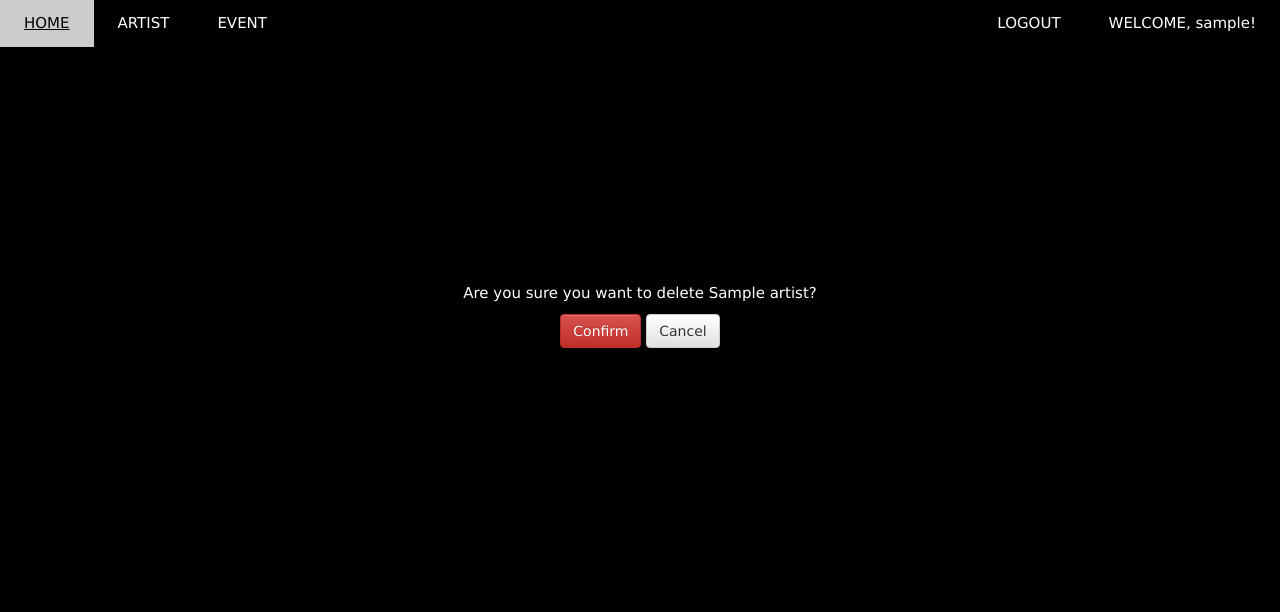
After one commit to pcjs156/INDIE-CATOR, a Django app: page /artist/delete/1/confirm in a window 1280 px wide. The commit adds this page. Shown: the top 612 px of the page. Run offline with Django 3.2, Linux system fonts and the light colour scheme; a user stored in the database is signed in; tables that the repository leaves empty hold one stand-in row (values such as "Sample post"); some libraries are stand-ins or nearby versions.

Commit message:
삭제 확인 메세지 띄우는 페이지 생성

```diff
--- /dev/null
+++ b/indiecator_app/templates/artist_delete_confirm.html
@@ -0,0 +1,68 @@
+{% load static %}
+
+<!DOCTYPE html>
+<html lang="ko">
+
+<head>
+    <meta charset="UTF-8">
+    <meta name="viewport" content="width=device-width, initial-scale=1.0">
+
+    <!-- 부트스트랩 CDN -->
+    <link rel="stylesheet" href="https://maxcdn.bootstrapcdn.com/bootstrap/3.3.2/css/bootstrap.min.css">
+    <link rel="stylesheet" href="https://maxcdn.bootstrapcdn.com/bootstrap/3.3.2/css/bootstrap-theme.min.css">
+    <script src="https://maxcdn.bootstrapcdn.com/bootstrap/3.3.2/js/bootstrap.min.js"></script>
+
+    <!-- static CSS -->
+    <link rel="stylesheet" href="https://www.w3schools.com/w3css/4/w3.css">
+    <link rel="stylesheet" href="https://fonts.googleapis.com/css?family=Lato">
+    <link rel="stylesheet" href="https://cdnjs.cloudflare.com/ajax/libs/font-awesome/4.7.0/css/font-awesome.min.css">
+
+    <link rel="stylesheet" href="{% static 'css/artist_delete_confirm.css' %}">
+
+    <title>Really?</title>
+</head>
+
+<body style="background-color: black;">
+    <header>
+        <nav>
+            <!-- Navbar -->
+            <div class="w3-top">
+                <div class="w3-bar w3-black w3-card">
+                    <a href="{% url 'event_home' %}"
+                        class="w3-bar-item w3-button w3-padding-large w3-hide-small">HOME</a>
+                    <a href="{% url 'artist_main' %}"
+                        class="w3-bar-item w3-button w3-padding-large w3-hide-small">ARTIST</a>
+                    <a href="{% url 'event_home' %}"
+                        class="w3-bar-item w3-button w3-padding-large w3-hide-small">EVENT</a>
+
+                    <type class="w3-padding-large w3-hide-small w3-right">
+                        {% if user.is_authenticated %} WELCOME, {{user.username}}!</type>
+                    <a href="{% url 'signout' %}"
+                        class="w3-padding-large w3-hover-red w3-hide-small w3-right">LOGOUT</a>
+                    {%else%}
+                    <a href="{% url 'signin' %}" class="w3-padding-large w3-hover-green">LOGIN</a>
+                    <a href="{% url 'signup' %}" class="w3-padding-large w3-hover-orange">REGISTER</a>
+                    {% endif %}
+                </div>
+            </div>
+        </nav>
+    </header>
+    <article>
+        <div class="w3-black" id="main_frame">
+            <div class="w3-black w3-container w3-content w3-padding-64" id="form_container">
+                <form action="{% url 'artist_delete' artist.id %}" method="post">
+                    {% csrf_token %}
+                    <p>Are you sure you want to delete {{artist.name}}?</p>
+                    <input class="btn btn-danger" type="submit" value="Confirm" />
+                    <button onclick="window.history.back();" class="btn btn-default" type="button">Cancel</button>
+                </form>
+            </div>
+        </div>
+    </article>
+    <script src="https://ajax.googleapis.com/ajax/libs/jquery/3.1.1/jquery.min.js"></script>
+    <script src="https://maxcdn.bootstrapcdn.com/bootstrap/4.1.3/js/bootstrap.min.js" crossorigin="anonymous"></script>
+    <script src="https://cdnjs.cloudflare.com/ajax/libs/popper.js/1.14.3/umd/popper.min.js"></script>
+    <script src="https://stackpath.bootstrapcdn.com/bootstrap/4.1.3/js/bootstrap.min.js"></script>
+</body>
+
+</html>
--- a/indiecator_app/templates/artist_main.html
+++ b/indiecator_app/templates/artist_main.html
@@ -55,8 +55,7 @@
                         <button class="w3-button w3-white  w3-section w3-center">관심도 ++</button></a>
                     <a href="{% url 'artist_edit' artist.id%}"><button
                             class="w3-button w3-white  w3-section w3-center">아티스트 정보 수정</button></a>
-                    <a href="{% url 'artist_delete' artist.id%}"
-                        onclick="return confirm('Are you sure you want to delete this item?');"><button
+                    <a href="{% url 'artist_delete_confirm' artist.id%}"><button
                             class="w3-button w3-white  w3-section w3-center">아티스트 삭제</button></a>
                 </div>
             </span>
@@ -75,7 +74,4 @@
     </div>
 </article>
 
-<script>
-
-</script>
 {% endblock %}
--- a/indiecator_app/urls.py
+++ b/indiecator_app/urls.py
@@ -7,7 +7,7 @@ urlpatterns = [
     path('', views.artist_main, name="artist_main"),
     path('new', views.new_artist, name="new_artist"),
     path('edit/<int:artist_id>', views.artist_edit, name="artist_edit"),
-    # path('update/<int:artist_id>', views.artist_update, name="artist_update"),
+    path('delete/<int:artist_id>/confirm', views.artist_delete_confirm, name="artist_delete_confirm"),
     path('delete/<int:artist_id>', views.artist_delete, name="artist_delete"),
     path('interest_up/<int:artist_id>', views.interest_up, name="interest_up"),
 ]
--- a/indiecator_app/views.py
+++ b/indiecator_app/views.py
@@ -54,6 +54,12 @@ def artist_edit(request, artist_id):
         return render(request, 'artist_edit.html', {'artist':artist, 'form':form})
 
 @login_required
+# CRUD - Delete Confirm
+def artist_delete_confirm(request, artist_id):
+    artist = get_object_or_404(Artist, pk=artist_id)
+    return render(request, 'artist_delete_confirm.html', {'artist':artist})
+
+@login_required
 # CRUD - Delete
 def artist_delete(request, artist_id):
     target_artist = get_object_or_404(Artist, pk=artist_id)
--- /dev/null
+++ b/static/css/artist_delete_confirm.css
@@ -0,0 +1,14 @@
+article {
+    background-color: black;
+}
+
+#main_frame {
+    width: 100%;
+    height: 100%;
+    margin-top: 17%;
+}
+
+#form_container {
+    max-width: 800px;
+    text-align: center;
+}
--- a/static/css/artist_edit.css
+++ b/static/css/artist_edit.css
@@ -1,3 +1,8 @@
+
+body {
+    background-color: black;
+}
+
 article {
     margin-top: 5rem;
 }
--- a/static/css/new_artist.css
+++ b/static/css/new_artist.css
@@ -0,0 +1,3 @@
+body {
+    background-color: black;
+}
```
Also changed, not shown: indiecator_app/static/css/artist_delete_confirm.css (added, +10 -0 lines), indiecator_app/static/css/artist_main.css (added, +12 -0 lines), static/css/artist_main.css (+12 -0 lines), static/css/main.css (+26 -22 lines), static/css/signin.css (+19 -1 lines), static/img/indiecator.png (added).
